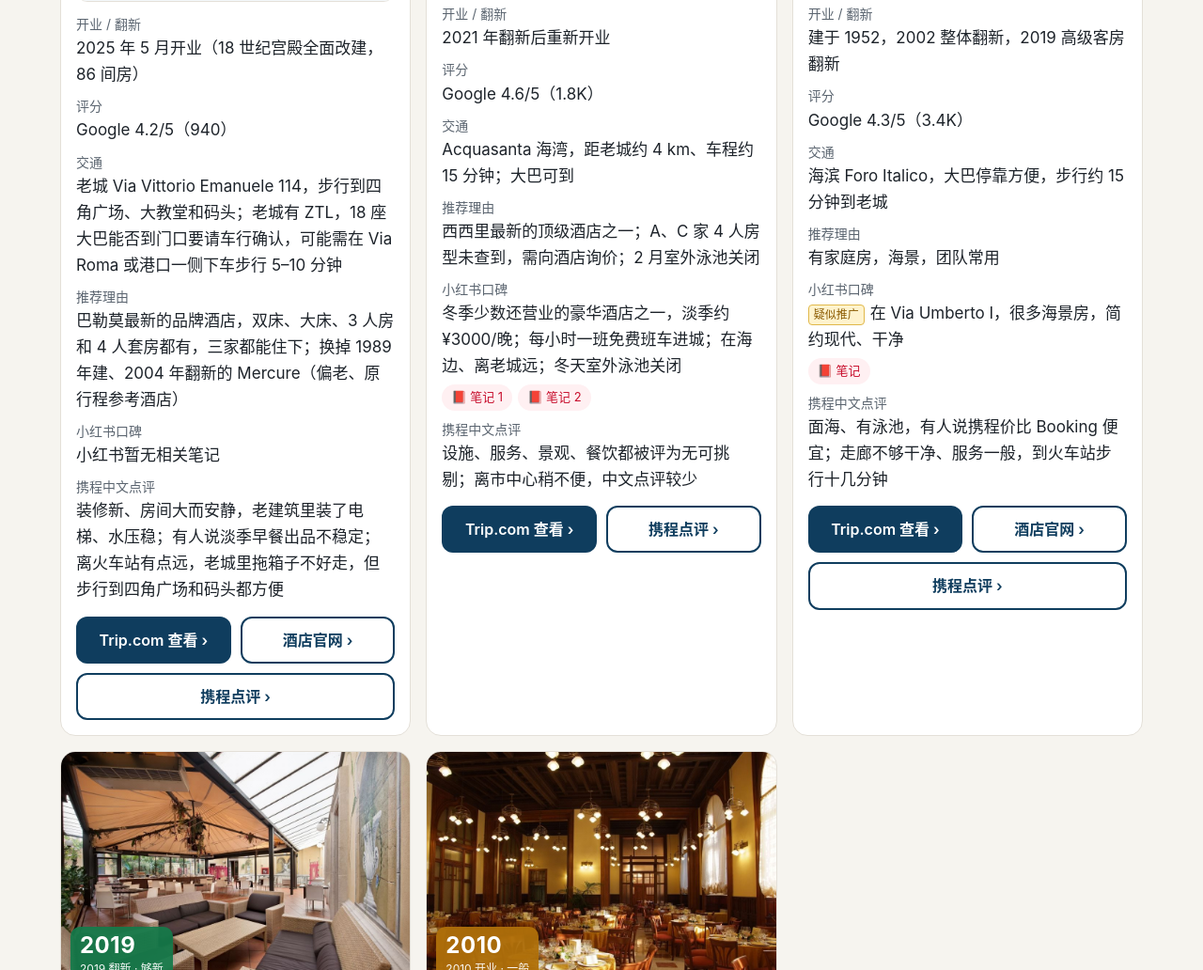
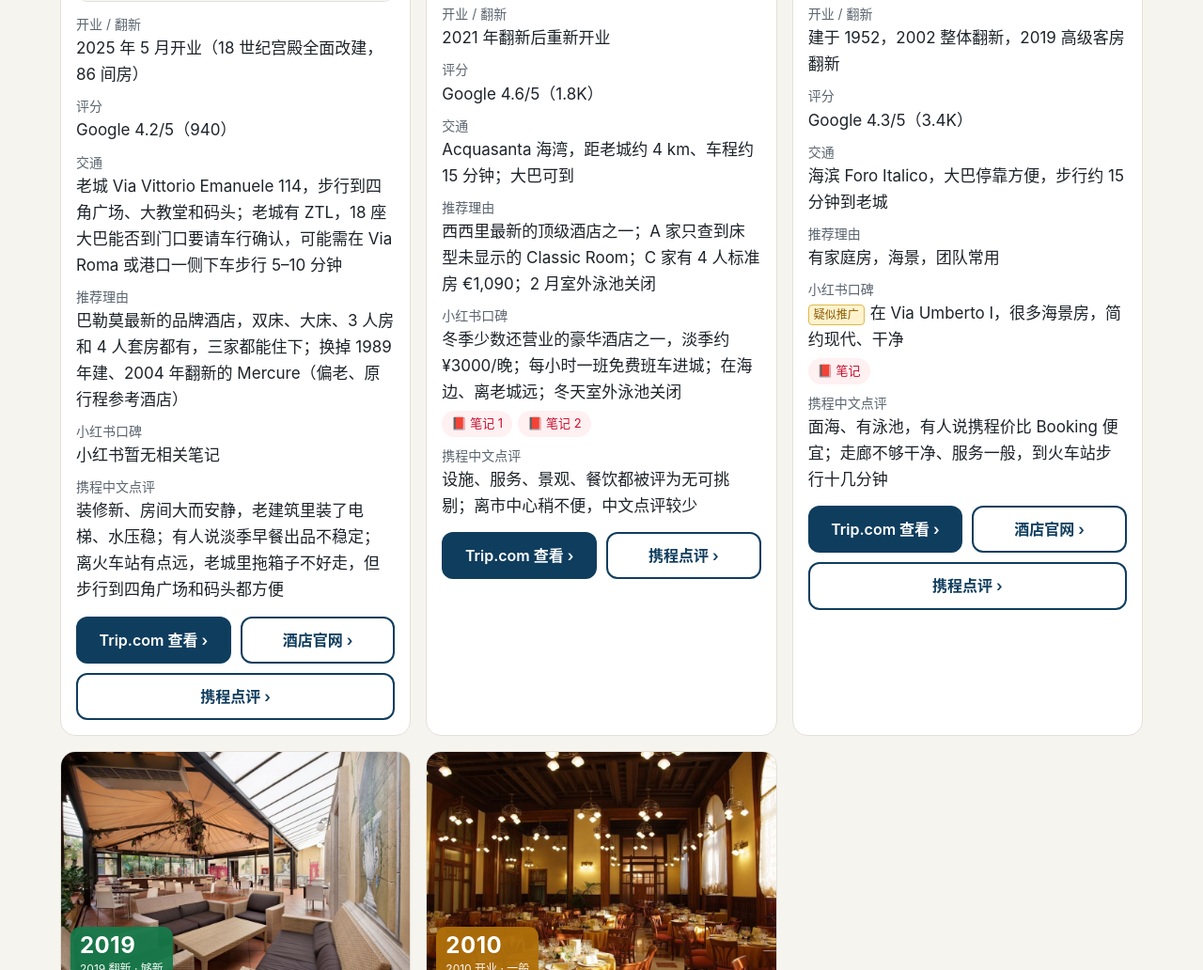
Before and after one commit to JKamiy/italy-family-hotels-2027, a plain HTML site: page index.html in a window 1280 px wide. Shown: the part 9976-11008 px from the top of the page at 94% size. Drawn offline with Linux system fonts and the light colour scheme.

Commit message:
Villa Igiea note for Family C

```diff
--- a/index.html
+++ b/index.html
@@ -148,7 +148,7 @@ footer{margin-top:36px;font-size:14px;color:var(--mut);text-align:center}
 <div class="cb"><h3>Villa Igiea, a Rocco Forte Hotel</h3>
 <div class="tags"><span class="tier">5★ 高档</span><span class="st new">够新</span></div>
 <div class="prices"><div class="ph">每晚价格（含税费；A 家两间，B 家一间，C 家一间家庭房）</div><div class="fam"><div class="fl"><span class="fn">A家</span><span class="fc">2大2小 · 双床+大床</span></div><div class="fp"><span class="est">估</span><b>€1,118 / ¥8,210</b><small>只查到 Classic Room €559（床型未显示），按 2 间估</small></div></div><div class="fam"><div class="fl"><span class="fn">B家</span><span class="fc">2大1小</span></div><div class="fp"><b>€949 / ¥6,970</b><small>小套房，含早</small></div></div><div class="fam"><div class="fl"><span class="fn">C家</span><span class="fc">2大2小 · 一间家庭房</span></div><div class="fp"><b>€1,090 / ¥8,000</b><small>标准房（4 人）</small></div></div><div class="fam tot"><div class="fl"><span class="fn">3 家合计</span><span class="fc">每晚</span></div><div class="fp"><b>€3,157 / ¥23,180</b></div></div></div>
-<dl><dt>开业 / 翻新</dt><dd>2021 年翻新后重新开业</dd><dt>评分</dt><dd>Google 4.6/5（1.8K）</dd><dt>交通</dt><dd>Acquasanta 海湾，距老城约 4 km、车程约 15 分钟；大巴可到</dd><dt>推荐理由</dt><dd>西西里最新的顶级酒店之一；A、C 家 4 人房型未查到，需向酒店询价；2 月室外泳池关闭</dd><dt>小红书口碑</dt><dd>冬季少数还营业的豪华酒店之一，淡季约 ¥3000/晚；每小时一班免费班车进城；在海边、离老城远；冬天室外泳池关闭<span class="xl"><a href="https://www.xiaohongshu.com/explore/69cacaf70000000021010bad" target="_blank" rel="noopener">📕 笔记 1</a><a href="https://www.xiaohongshu.com/explore/699e830c000000002801ef68" target="_blank" rel="noopener">📕 笔记 2</a></span></dd><dt>携程中文点评</dt><dd>设施、服务、景观、餐饮都被评为无可挑剔；离市中心稍不便，中文点评较少</dd></dl>
+<dl><dt>开业 / 翻新</dt><dd>2021 年翻新后重新开业</dd><dt>评分</dt><dd>Google 4.6/5（1.8K）</dd><dt>交通</dt><dd>Acquasanta 海湾，距老城约 4 km、车程约 15 分钟；大巴可到</dd><dt>推荐理由</dt><dd>西西里最新的顶级酒店之一；A 家只查到床型未显示的 Classic Room；C 家有 4 人标准房 €1,090；2 月室外泳池关闭</dd><dt>小红书口碑</dt><dd>冬季少数还营业的豪华酒店之一，淡季约 ¥3000/晚；每小时一班免费班车进城；在海边、离老城远；冬天室外泳池关闭<span class="xl"><a href="https://www.xiaohongshu.com/explore/69cacaf70000000021010bad" target="_blank" rel="noopener">📕 笔记 1</a><a href="https://www.xiaohongshu.com/explore/699e830c000000002801ef68" target="_blank" rel="noopener">📕 笔记 2</a></span></dd><dt>携程中文点评</dt><dd>设施、服务、景观、餐饮都被评为无可挑剔；离市中心稍不便，中文点评较少</dd></dl>
 <div class="links"><a class="btn" href="https://www.trip.com/hotels/detail/?hotelId=772547&amp;checkIn=2027-02-09&amp;checkOut=2027-02-10&amp;adult=2&amp;children=2&amp;ages=8,8&amp;crn=1&amp;curr=CNY" target="_blank" rel="noopener">Trip.com 查看 ›</a><a class="btn sec" href="https://hotels.ctrip.com/hotels/772547.html" target="_blank" rel="noopener">携程点评 ›</a></div></div></article><article class="card" data-year="2019" data-total="547" data-st="够新" data-ok="1">
 <div class="pic"><img src="images/pal2.jpg" alt="NH Palermo 酒店照片（来自 Trip.com）" loading="lazy" width="960" height="660"><div class="yb new"><b>2019</b><span>2019 高级客房翻新 · 够新</span></div></div>
 <div class="cb"><h3>NH Palermo</h3>
```
